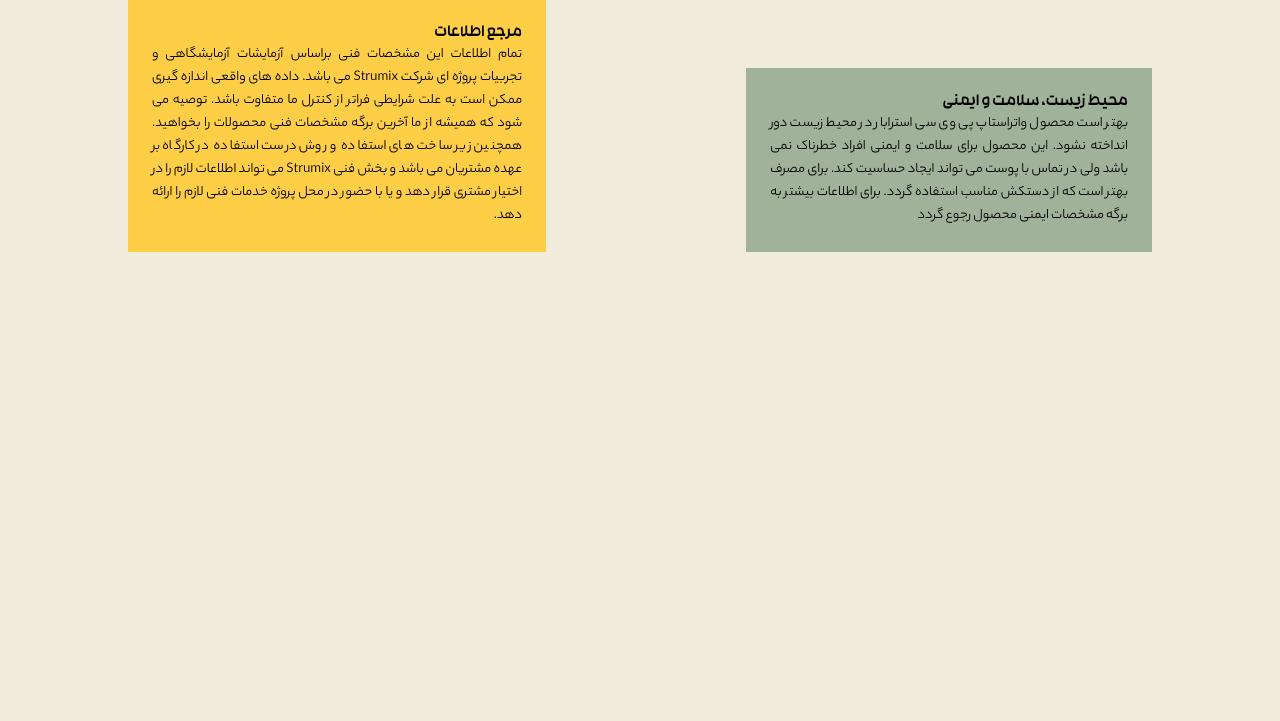
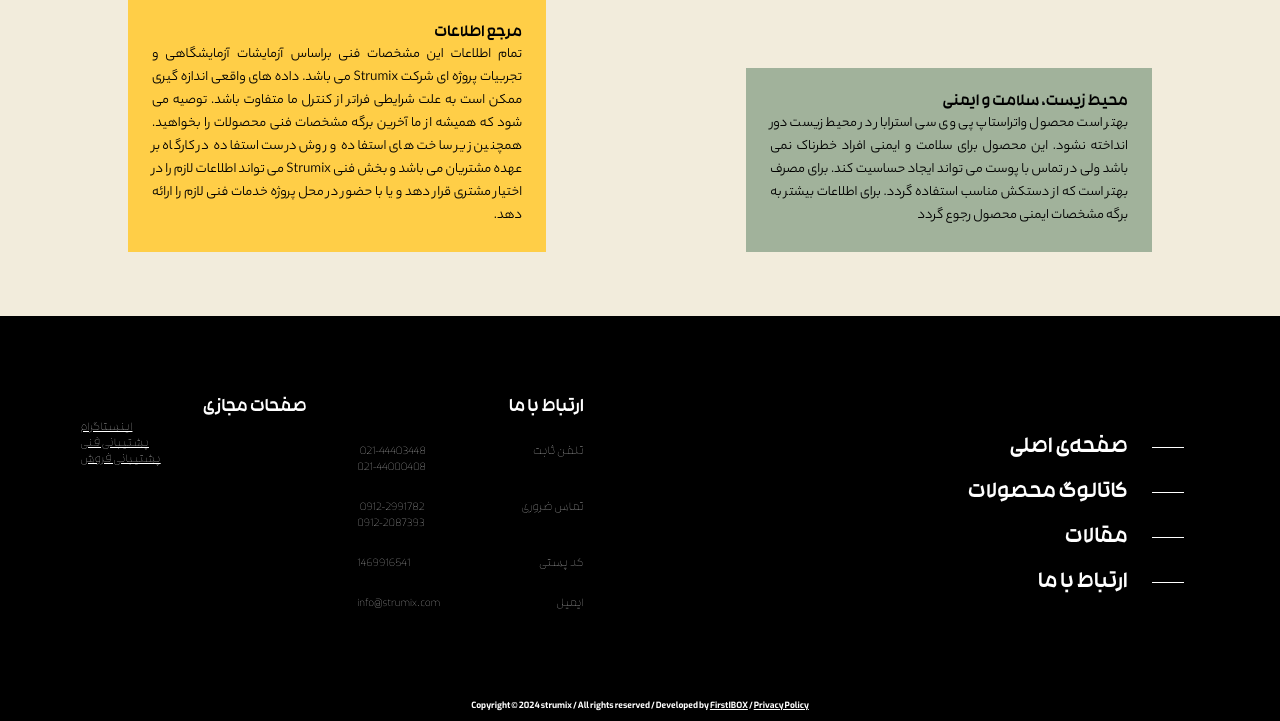
Before and after one commit to iboxz/strumix, a PHP site: page /products/strubar.html in a window 1280 px wide. Shown: the part 1960-2681 px from the top of the page. Before the commit the page ends 2212 px from the top, so only its background shows below. Run offline with PHP 8.4, Linux system fonts and the light colour scheme; some libraries are stand-ins or nearby versions; some web fonts are replaced.

Commit message:
Add footer

```diff
--- a/src/css/main.css
+++ b/src/css/main.css
@@ -576,3 +576,112 @@ nav > .active > span:last-child {
 :root {
   color-scheme: light only;
 }
+
+.footer {
+  display: flex;
+  flex-wrap: wrap;
+
+  background: black;
+  color: white;
+  font-family: Montserrat, Rokh;
+  padding: 10vmin 10vmin 1vmin 10vmin;
+  white-space: nowrap;
+  font-size: clamp(0.7rem, 1vw, 20rem);
+}
+.footer > div:nth-child(1) {
+  width: 55%;
+  display: flex;
+  flex-direction: column;
+  justify-content: center;
+}
+.footer > div:nth-child(1) a {
+  margin: 1vmin;
+  font-size: clamp(1rem, 1.8vw, 100rem);
+  text-decoration: none;
+}
+
+.footer > div:nth-child(1) a span {
+  display: inline-block;
+  width: 4vmin;
+  height: 0.1vmin;
+  margin-right: 1vmin;
+  vertical-align: middle;
+  margin-left: 3vmin;
+  background: #ffffff;
+  transition: 0.5s ease;
+}
+.footer > div:nth-child(1) a:hover span {
+  width: 10vmin;
+}
+.footer > div:nth-child(2) {
+  display: flex;
+  justify-content: space-between;
+  width: 45%;
+}
+
+.footer > div:nth-child(2) div {
+  font-weight: 200;
+  width: 45%;
+}
+.footer > div:nth-child(2) div div {
+  display: flex;
+  width: 100%;
+  justify-content: space-between;
+  margin: 3vmin 0;
+}
+.footer > div:nth-child(2) div:nth-child(2) a {
+  display: block;
+  text-align: end;
+}
+.footer > div:nth-child(2) div:nth-child(2) a:hover {
+  background: #ffffff11;
+}
+.footer > div:nth-child(2) > div h6 {
+  font-size: clamp(1rem, 1.5vw, 100rem);
+}
+
+.footer > p {
+  width: 100%;
+  text-align: center;
+  font-size: clamp(0.4rem, 0.8vw, 100rem);
+  padding-top: 8vmin;
+}
+.footer a {
+  color: white;
+}
+
+@media only screen and (max-width: 992px) {
+  .footer {
+    padding: 5vmin 5vmin 1vmin 5vmin;
+  }
+  .footer > div:nth-child(1) {
+    width: 45%;
+  }
+  .footer > div:nth-child(2) {
+    width: 55%;
+  }
+}
+
+@media only screen and (max-width: 576px) {
+  .footer {
+    padding: 0 5vmin 1vmin 5vmin;
+  }
+  .footer > div:nth-child(1) {
+    width: 100%;
+    padding: 15vmin;
+    margin-right: 40vw;
+    transform: translateX(50%);
+  }
+  .footer > div:nth-child(2) {
+    justify-content: center;
+  }
+  .footer > div:nth-child(2) > div:nth-child(1) {
+    width: 60%;
+  }
+  .footer > div:nth-child(2) > div:nth-child(2) {
+    display: none;
+  }
+  .footer > div:nth-child(2) {
+    width: 100%;
+  }
+}
--- a/src/css/products.css
+++ b/src/css/products.css
@@ -318,6 +318,7 @@ html {
 .otherProduct {
   background-color: #fdfaf3;
   font-size: clamp(0.6rem, 0.9vw, 100rem);
+  padding-bottom: 5vmin;
 }
 .otherProduct img {
   width: 45vmin;
--- a/src/css/productsMainPage.css
+++ b/src/css/productsMainPage.css
@@ -231,6 +231,7 @@ html {
   justify-content: center;
   flex-wrap: wrap;
   margin: 0 10vmin;
+  margin-bottom: 5vmin;
   font-size: clamp(0.7rem, 1vw, 100rem);
 }
 .productList > div {
@@ -270,6 +271,7 @@ html {
 @media only screen and (max-width: 992px) {
   .productList {
     margin: 0 3vmin;
+    margin-bottom: 5vmin;
   }
   .productList > div {
     width: 47%;
--- a/src/js/main.js
+++ b/src/js/main.js
@@ -410,7 +410,6 @@ function activateCustomCursors() {
     });
   });
 }
-activateCustomCursors();
 
 const scrollContainer2 = document.querySelector("nav .products > div:nth-child(1) ");
 
@@ -419,3 +418,98 @@ scrollContainer2.addEventListener("wheel", (event) => {
 
   scrollContainer2.scrollLeft += -event.deltaY;
 });
+
+// Create section footer
+const section = document.createElement("section");
+section.className = "footer";
+section.setAttribute("data-cursor", "pointerWhite");
+
+const div1 = document.createElement("div");
+
+const mainpageLink = document.createElement("a");
+mainpageLink.href = baseUrl;
+mainpageLink.setAttribute("data-cursor", "pointerLink");
+mainpageLink.innerHTML = "<span></span>صفحه‌ی اصلی";
+div1.appendChild(mainpageLink);
+
+const catalogLink = document.createElement("a");
+catalogLink.href = baseUrl + "/products.html";
+catalogLink.setAttribute("data-cursor", "pointerLink");
+catalogLink.innerHTML = "<span></span>کاتالوگ محصولات";
+div1.appendChild(catalogLink);
+
+const articlesLink = document.createElement("a");
+articlesLink.href = "#";
+articlesLink.setAttribute("data-cursor", "pointerLink");
+articlesLink.innerHTML = "<span></span>مقالات";
+div1.appendChild(articlesLink);
+
+const contactLink = document.createElement("a");
+contactLink.href = baseUrl + "/contact.html";
+contactLink.setAttribute("data-cursor", "pointerLink");
+contactLink.innerHTML = "<span></span>ارتباط با ما";
+div1.appendChild(contactLink);
+
+const div2 = document.createElement("div");
+const contactDiv = document.createElement("div");
+const contactHeader = document.createElement("h6");
+contactHeader.textContent = "ارتباط با ما";
+contactDiv.appendChild(contactHeader);
+
+const contactInfo1 = document.createElement("div");
+contactInfo1.innerHTML = "<p>تلفن ثابت</p><p>021-44403448<br />021-44000408</p>";
+contactDiv.appendChild(contactInfo1);
+
+const contactInfo2 = document.createElement("div");
+contactInfo2.innerHTML = "<p>تماس ضروری</p><p>0912-2991782<br />0912-2087393</p>";
+contactDiv.appendChild(contactInfo2);
+
+const contactInfo3 = document.createElement("div");
+contactInfo3.innerHTML = "<p>کد پستی</p><p>1469916541</p>";
+contactDiv.appendChild(contactInfo3);
+
+const contactInfo4 = document.createElement("div");
+contactInfo4.innerHTML = "<p>ایمیل</p><p>info@strumix.com</p>";
+contactDiv.appendChild(contactInfo4);
+
+div2.appendChild(contactDiv);
+
+const socialMediaDiv = document.createElement("div");
+const socialMediaHeader = document.createElement("h6");
+socialMediaHeader.textContent = "صفحات مجازی";
+socialMediaDiv.appendChild(socialMediaHeader);
+
+const instagramLink = document.createElement("a");
+instagramLink.setAttribute("data-cursor", "pointerNavbar");
+instagramLink.setAttribute("target", "_blank");
+instagramLink.href = "https://www.instagram.com/strumix.co/";
+instagramLink.textContent = "اینستاگرام";
+socialMediaDiv.appendChild(instagramLink);
+
+const technicalSupportLink = document.createElement("a");
+technicalSupportLink.setAttribute("data-cursor", "pointerNavbar");
+technicalSupportLink.setAttribute("target", "_blank");
+technicalSupportLink.href = "https://api.whatsapp.com/send?phone=989122087393";
+technicalSupportLink.textContent = "پشتیبانی فنی";
+socialMediaDiv.appendChild(technicalSupportLink);
+
+const salesSupportLink = document.createElement("a");
+salesSupportLink.setAttribute("data-cursor", "pointerNavbar");
+salesSupportLink.setAttribute("target", "_blank");
+salesSupportLink.href = "https://api.whatsapp.com/send?phone=989928210625";
+salesSupportLink.textContent = "پشتیبانی فروش";
+socialMediaDiv.appendChild(salesSupportLink);
+
+div2.appendChild(socialMediaDiv);
+
+const copyrightParagraph = document.createElement("p");
+copyrightParagraph.innerHTML =
+  'Copyright © 2024 strumix / All rights reserved / Developed by <a target="_blank" data-cursor="pointerNavbar" href="https://firstibox.glitch.me/">FirstIBOX</a> / <a target="_blank" data-cursor="pointerNavbar" href="">Privacy Policy</a>';
+
+section.appendChild(div1);
+section.appendChild(div2);
+section.appendChild(copyrightParagraph);
+
+document.getElementById("smooth-content").appendChild(section);
+
+activateCustomCursors();
```
Also changed, not shown: index.html (+8 -1 lines), test.html (added, +86 -0 lines).
